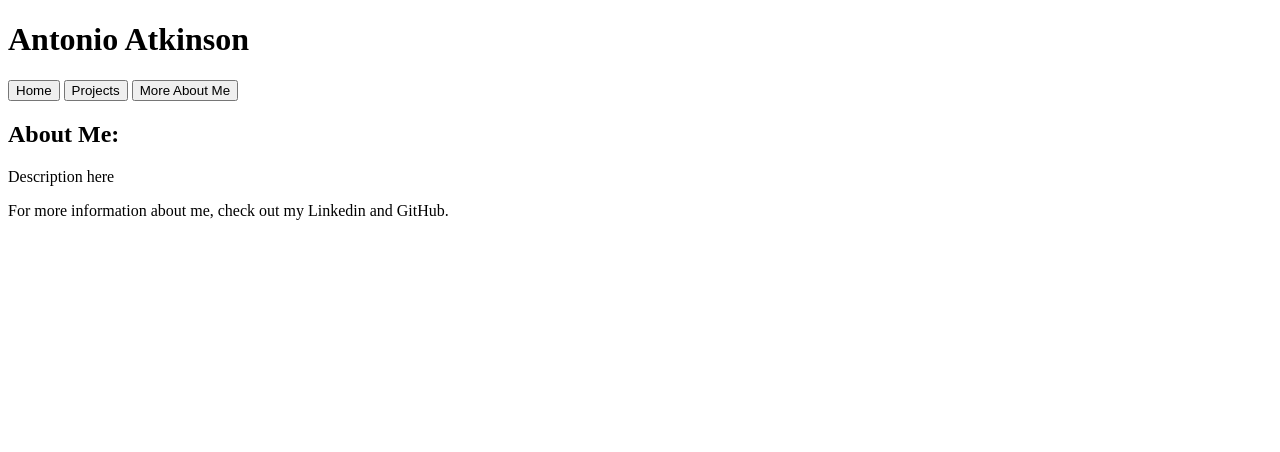
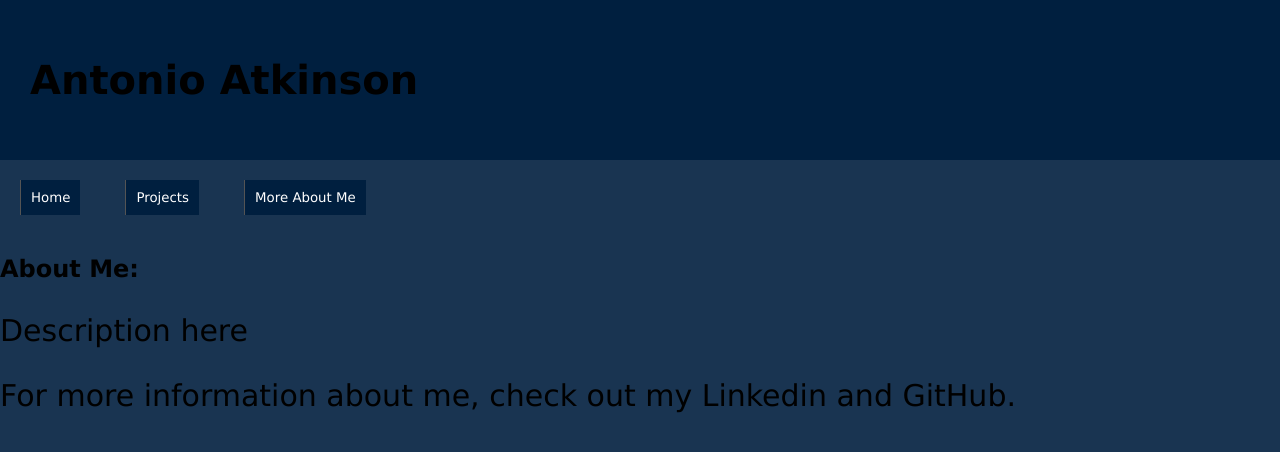
Before and after one commit to antonioatkinson/antonioatkinson.github.io, a plain HTML site: page index.html in a window 1280 px wide. Drawn offline with Linux system fonts and the light colour scheme.

Commit message:
Added styling

```diff
--- a/index.html
+++ b/index.html
@@ -1,6 +1,7 @@
 <!DOCTYPE html>
   <head>
     <title>Amtonio Atkinson | Web Developer</title>
+    <link rel="stylesheet" type="text/css" href="style.css">
   </head>
   <body>
     <header class="header">
--- /dev/null
+++ b/style.css
@@ -0,0 +1,46 @@
+*{
+  font-family: Futura, Verdana, Candara,Helvetica,Sans-serif;
+}
+.header{
+  padding: 30px;
+  background:#001f3f;
+}
+h1{
+  font-size:40px;
+}
+body{
+  /*background:#001f3f;
+  background:#FFE4B5;
+  background:	#1E90FF;*/
+  color:black;
+  padding:0px;
+  margin:0px;
+}
+body:after{
+	content : "";
+    display: block;
+    position: absolute;
+    top: 0;
+    left: 0;
+    background: #001f3f;
+    width: 100%;
+    height: 100%;
+    opacity : 0.9;
+    z-index: -1;
+}
+.info{
+  font-size:30px;
+}
+.header-button{
+  padding:10px;
+  background:#001f3f;
+  color:white;
+  margin:20px;
+  /*border-color:#001f3f;*/
+  /*border:0px;*/
+  border-width:0px 0px 0px 1px;
+}
+#main-header{
+  text-align:center;
+  color:white;
+}
```
